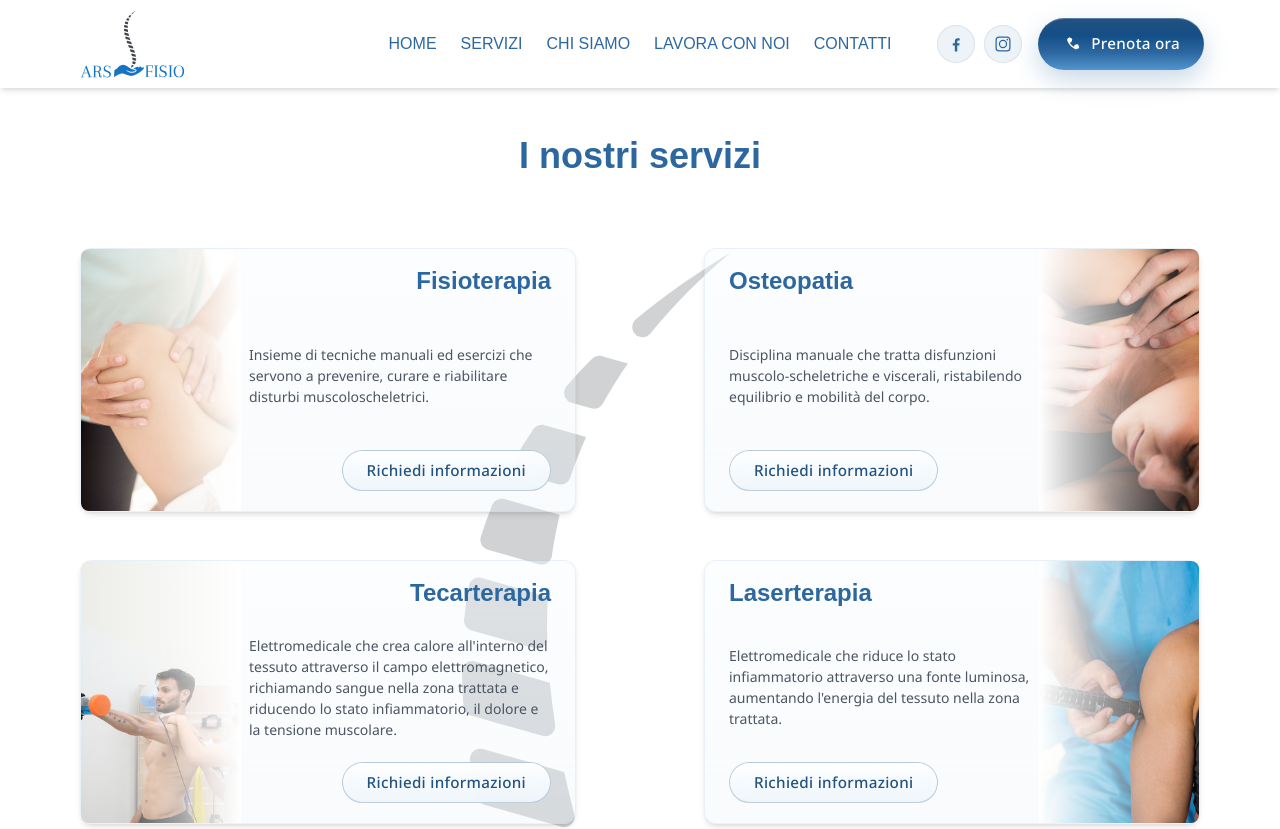
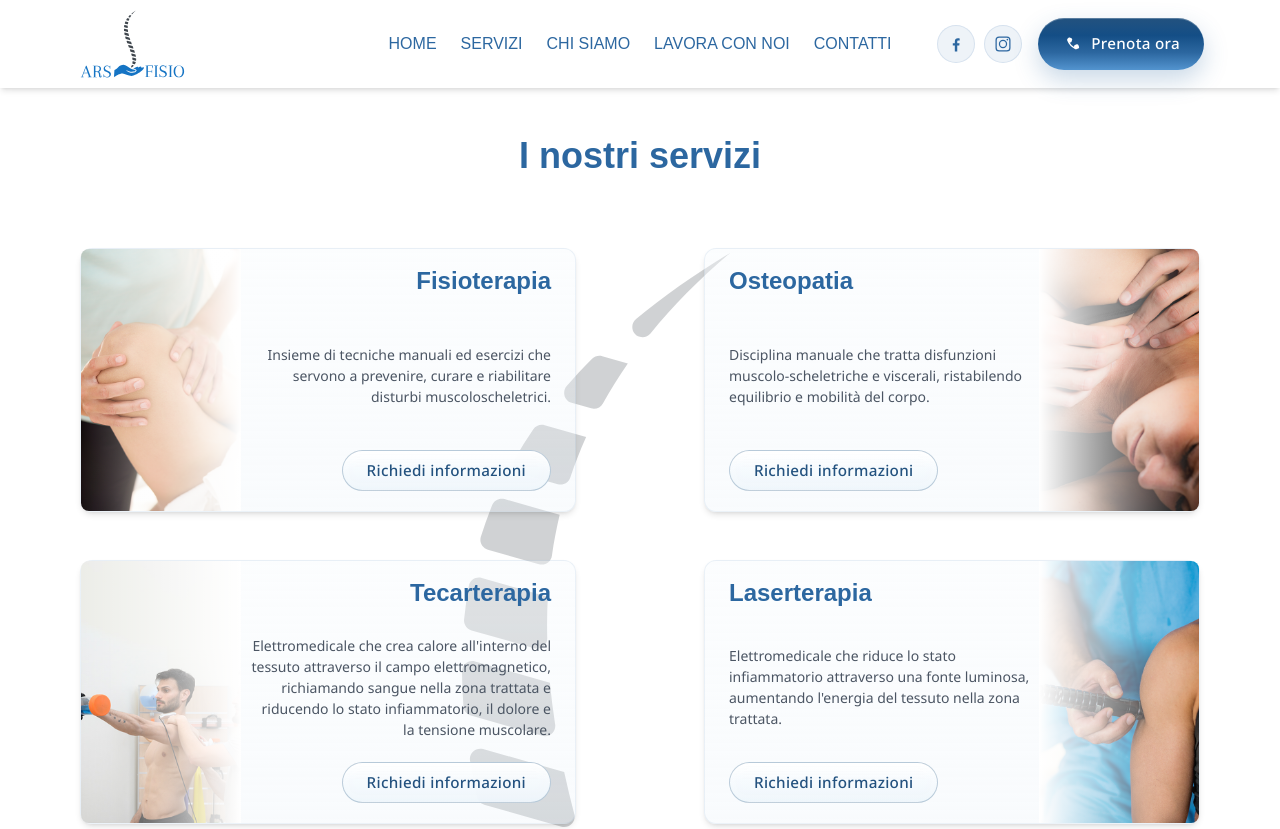
Before and after one commit to rolindaz/ars-fisio, a React (Vite) app: page /servizi in a window 1280 px wide. Shown: the top 829 px of the page. Built offline with nearby package versions, Linux system fonts and the light colour scheme; a web font is replaced by a local one.

Commit message:
fix: update text alignment classes for improved responsiveness in ServiceCard component

```diff
--- a/src/components/ServiceCard.jsx
+++ b/src/components/ServiceCard.jsx
@@ -29,7 +29,7 @@ export default function ServiceCard({
           />
 
           {/* Text */}
-          <div className={`service-card-copy self-stretch px-5 py-5 items-start text-left md:px-0 ${align === "right" ? "md:pe-6 md:items-end" : "md:ps-6 md:items-start"}`}>
+          <div className={`service-card-copy self-stretch px-5 py-5 items-start text-left md:px-0 ${align === "right" ? "md:pe-6 md:items-end md:text-right" : "md:ps-6 md:items-start md:text-left"}`}>
             <h3
               className={`service-card-title mb-2 text-base font-heading font-semibold text-left ${align === "right" ? "md:text-right" : "md:text-left"}`}
             >
```
